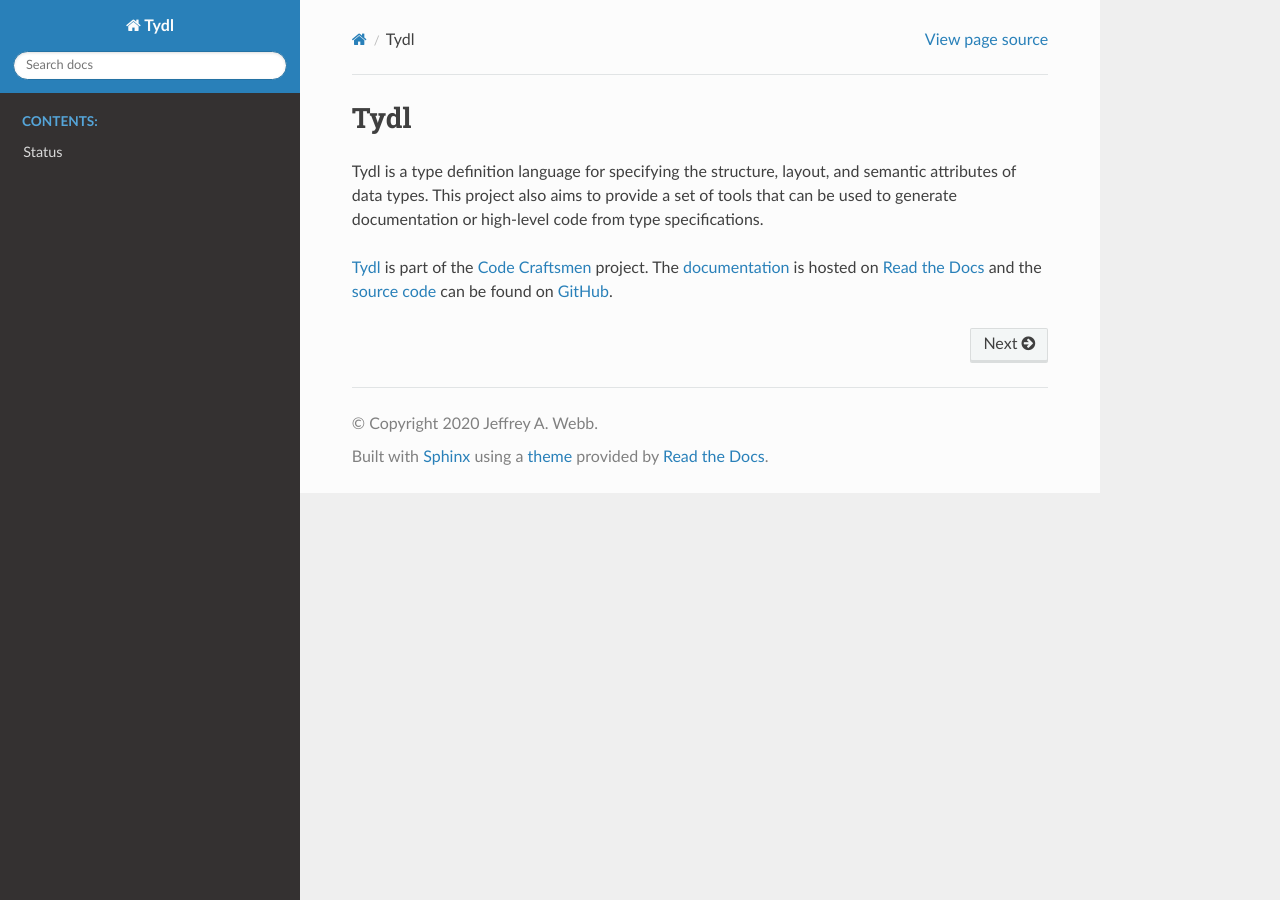
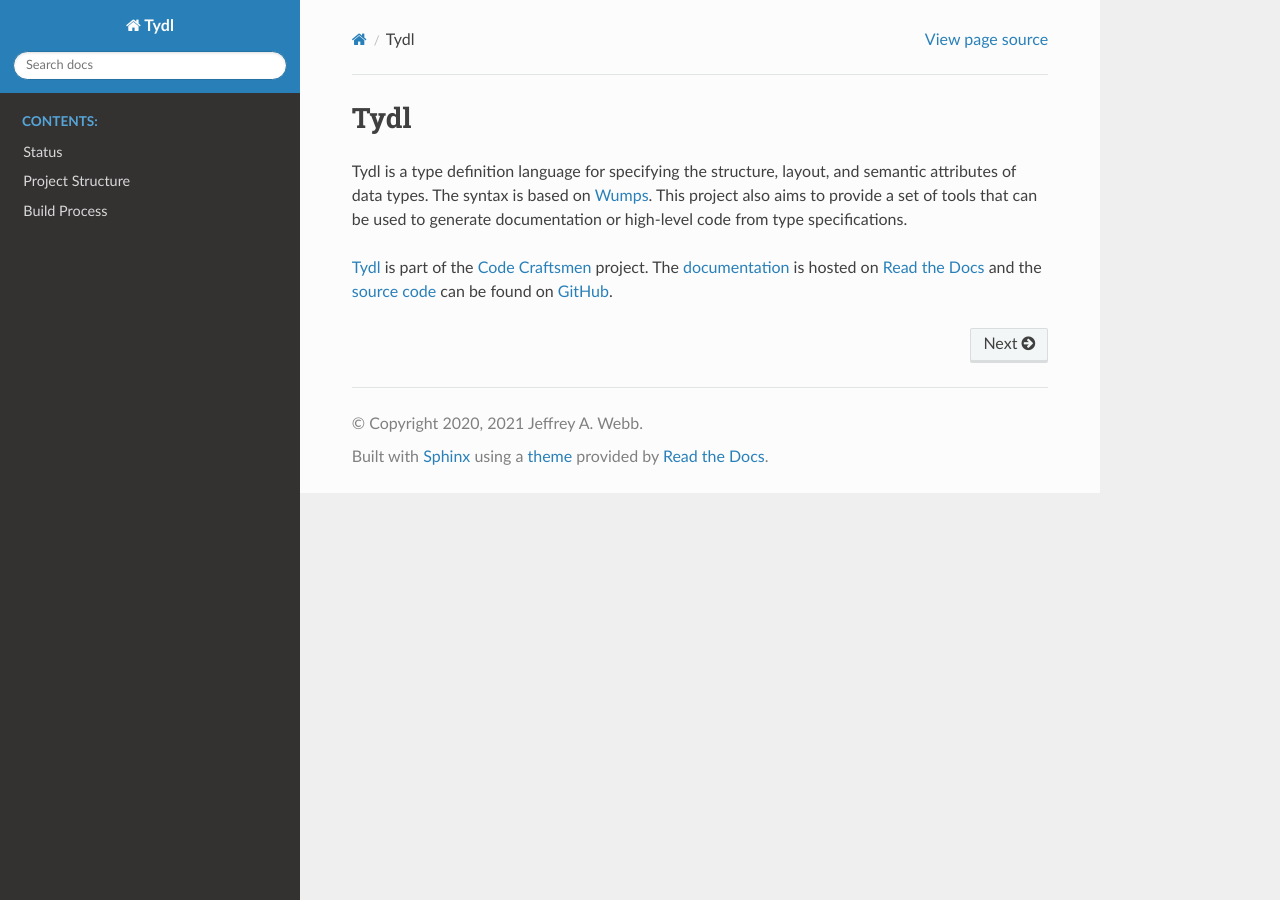
Before and after one commit to codecraftingtools/tydl, a Sphinx documentation site: the page built from doc/index.rst, in a window 1280 px wide. Built offline with Sphinx 7.4.7 and the Read the Docs theme 2.0.0, drawn with Linux system fonts in a browser that asks for light colours.

Commit message:
Added documentation for utility classes and example code
In addition:
- Added link to Wumps project from README
- Added additional copyright year

```diff
--- a/README.rst
+++ b/README.rst
@@ -5,15 +5,17 @@
 ====
 
 Tydl is a type definition language for specifying the structure,
-layout, and semantic attributes of data types. This project also aims
-to provide a set of tools that can be used to generate documentation
-or high-level code from type specifications.
+layout, and semantic attributes of data types. The syntax is based on
+`Wumps`_. This project also aims to provide a set of tools that can be
+used to generate documentation or high-level code from type
+specifications.
 
 `Tydl`_ is part of the `Code Craftsmen`_ project.  The
 `documentation`_ is hosted on `Read the Docs`_ and the `source code`_
 can be found on `GitHub`_.
 
 .. _Tydl: https://www.codecraftsmen.org/software.html#tydl
+.. _Wumps: https://www.codecraftsmen.org/software.html#wumps
 .. _Code Craftsmen: https://www.codecraftsmen.org
 .. _documentation: https://tydl.readthedocs.io
 .. _Read the Docs: https://www.codecraftsmen.org/foundation.html#read-the-docs
--- a/doc/conf.py
+++ b/doc/conf.py
@@ -20,7 +20,7 @@
 # -- Project information -----------------------------------------------------
 
 project = u'Tydl'
-copyright = u'2020 Jeffrey A. Webb'
+copyright = u'2020, 2021 Jeffrey A. Webb'
 author = u'Jeffrey A. Webb'
 
 # The short X.Y version
@@ -181,4 +181,6 @@
 intersphinx_mapping = {'cc': ('https://www.codecraftsmen.org', None)}
 
 extlinks = {
-    'repo': ('https://github.com/codecraftingtools/tydl/blob/main/%s','')}
+    'github-repo': ('https://github.com/codecraftingtools/tydl/%s',''),
+    'repo': ('https://github.com/codecraftingtools/tydl/blob/main/%s','')
+}
```
Also changed, not shown: doc/main.rst (+60 -1 lines).
